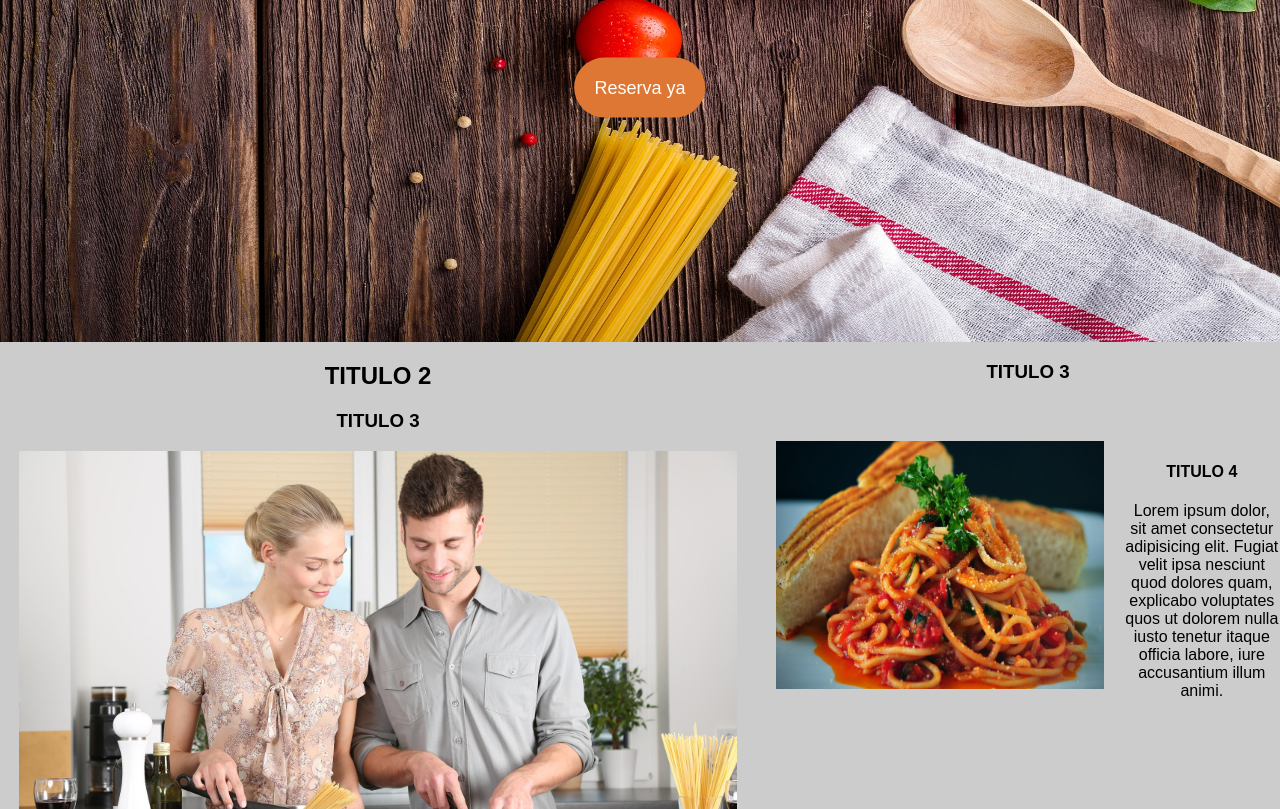
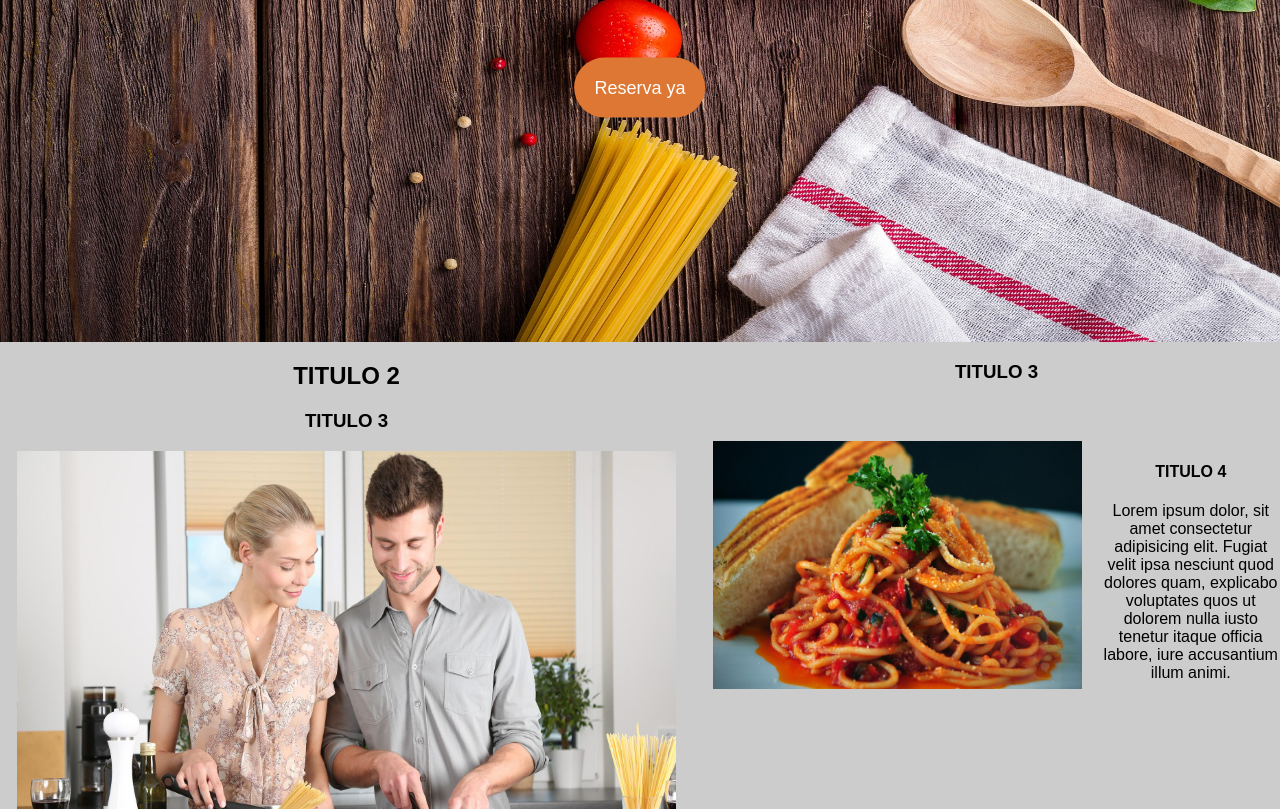
Before and after one commit to Darkot1/recetas, a plain HTML site: page index.html in a window 1280 px wide. Shown: the part 458-1267 px from the top of the page. Drawn offline with Linux system fonts and the light colour scheme.

Commit message:
Update style.css

```diff
--- a/CSS/style.css
+++ b/CSS/style.css
@@ -110,7 +110,7 @@ ul a:hover{
 }
 
 .woman{
-    width: 60%;
+    width: 55%;
     text-align: center;
 }
 .woman p{
@@ -125,7 +125,7 @@ ul a:hover{
 }
 
 .titulo-box1_1{
-    width: 40%;
+    width: 45%;
     display: flex;
     flex-direction: column;
     text-align: center;
```
